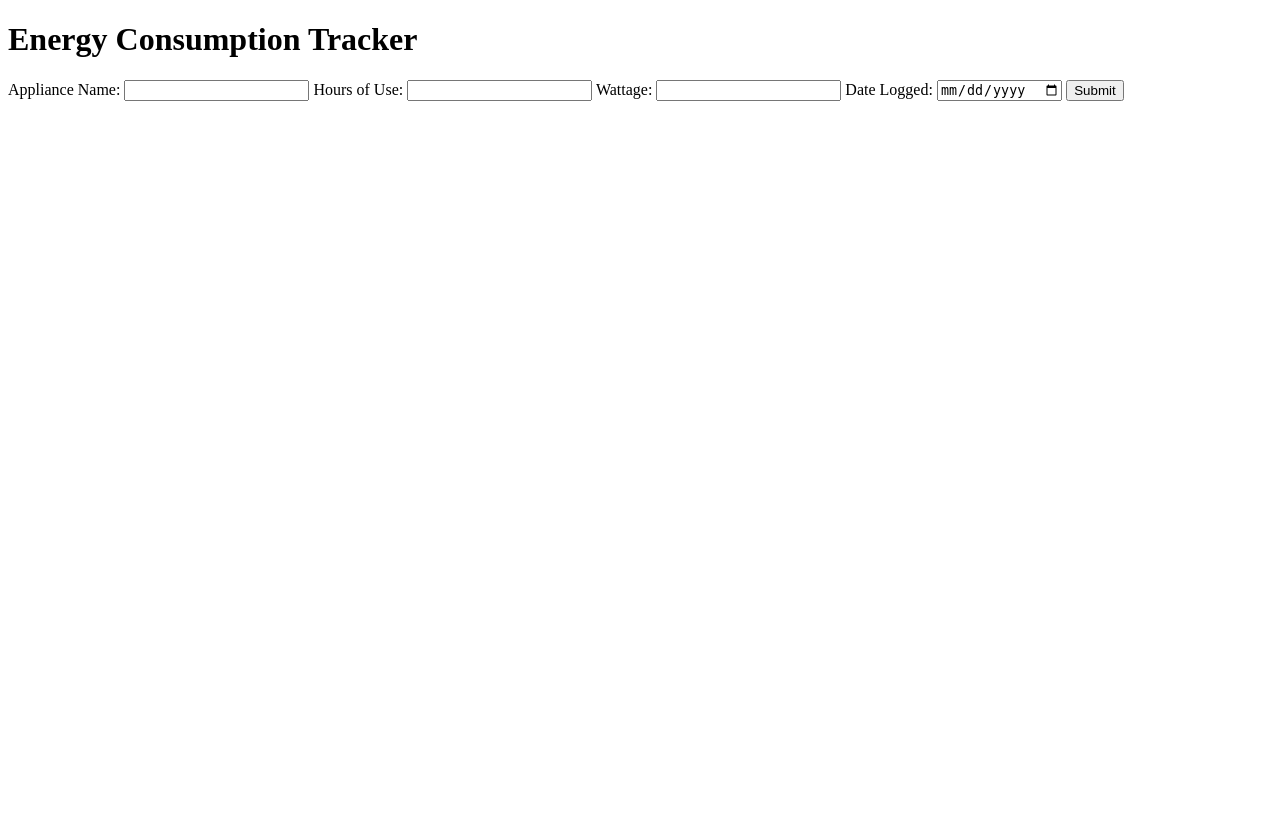
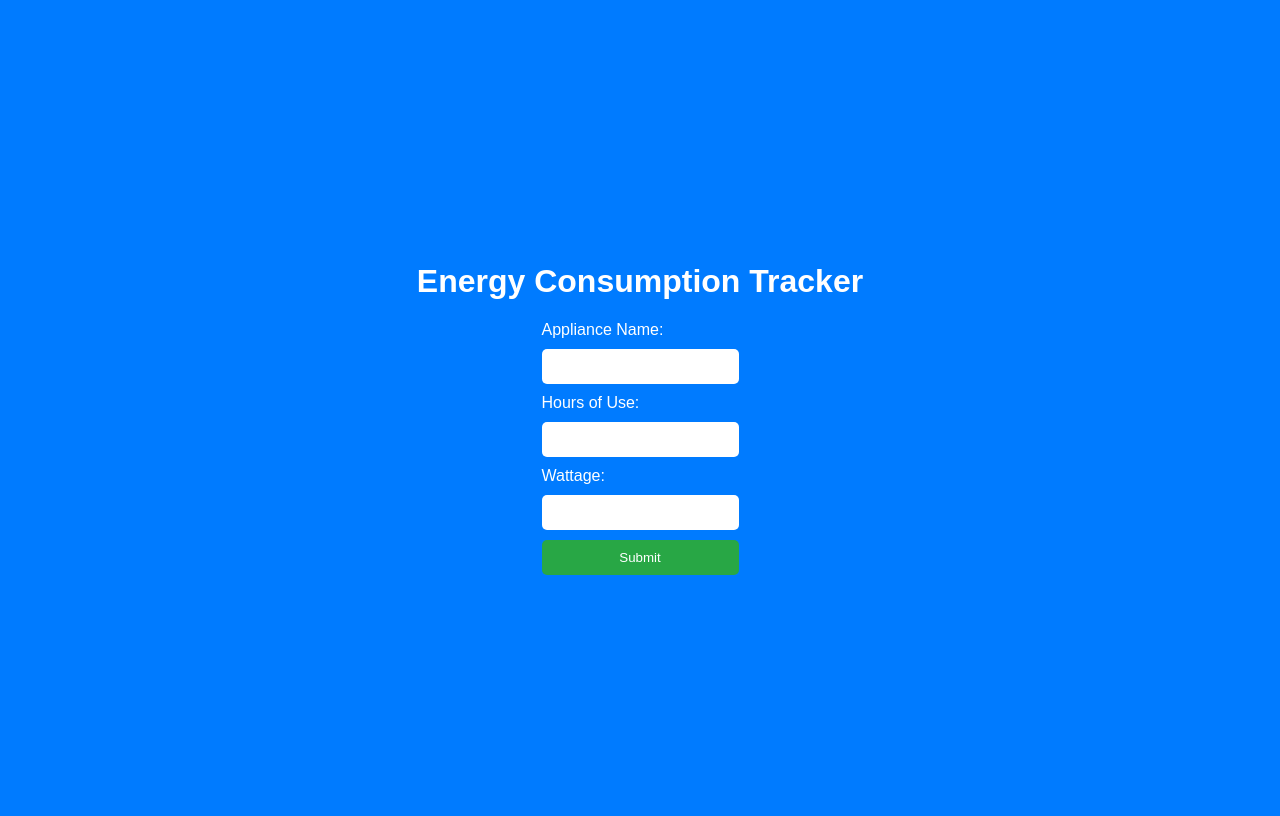
Before and after one commit to bhavyap1010/Energy-Consumption-App, a Flask app: page / in a window 1280 px wide. Before the commit the page ends 101 px from the top, so only its background shows below. Run offline with Flask 3, Linux system fonts and the light colour scheme.

Commit message:
fixed website temporarily

```diff
--- a/energy_tracker/templates/index.html
+++ b/energy_tracker/templates/index.html
@@ -1,14 +1,46 @@
-<!doctype html>
+<!DOCTYPE html>
 <html lang="en">
-
 <head>
     <meta charset="UTF-8">
     <meta name="viewport" content="width=device-width, initial-scale=1.0">
     <title>Energy Consumption Tracker</title>
+    <style>
+        body {
+            background-color: #007BFF; /* Blue background */
+            color: white; /* White text */
+            font-family: Arial, sans-serif;
+            display: flex;
+            justify-content: center;
+            align-items: center;
+            height: 100vh;
+            flex-direction: column;
+        }
+        form {
+            display: flex;
+            flex-direction: column;
+        }
+        input[type="text"], input[type="number"] {
+            margin: 10px 0;
+            padding: 10px;
+            border: none;
+            border-radius: 5px;
+        }
+        button {
+            padding: 10px;
+            border: none;
+            border-radius: 5px;
+            background-color: #28A745; /* Green button */
+            color: white;
+            cursor: pointer;
+        }
+        button:hover {
+            background-color: #218838; /* Darker green on hover */
+        }
+    </style>
 </head>
 <body>
     <h1>Energy Consumption Tracker</h1>
-    <form method="POST" action="/submit">
+    <form action="/submit" method="POST">
         <label for="appliance_name">Appliance Name:</label>
         <input type="text" id="appliance_name" name="appliance_name" required>
 
@@ -18,11 +50,7 @@
         <label for="wattage">Wattage:</label>
         <input type="number" id="wattage" name="wattage" required>
 
-        <label for="date_logged">Date Logged:</label>
-        <input type="date" id="date_logged" name="date_logged" required>
-
         <button type="submit">Submit</button>
     </form>
 </body>
-
 </html>
```
